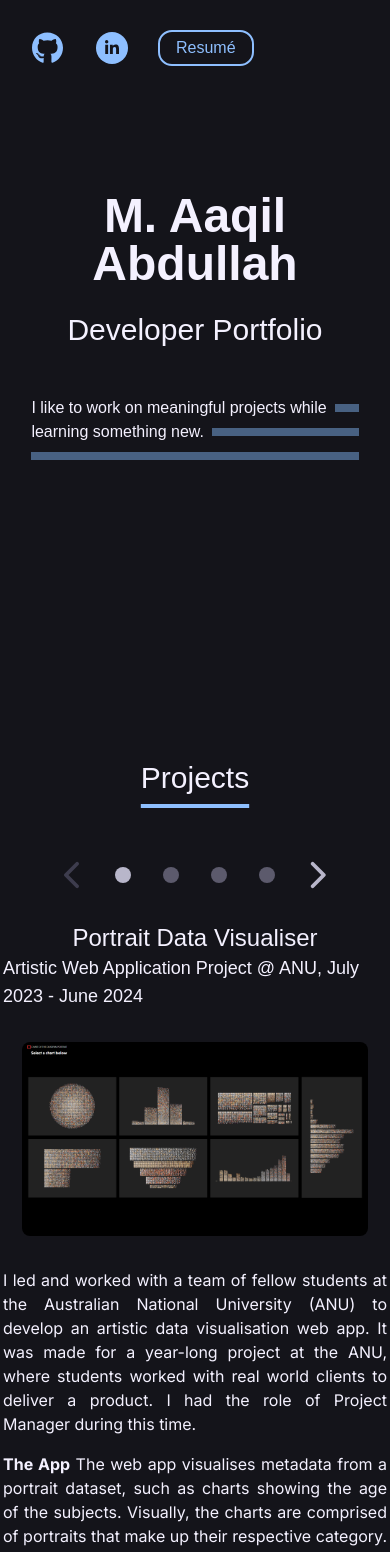
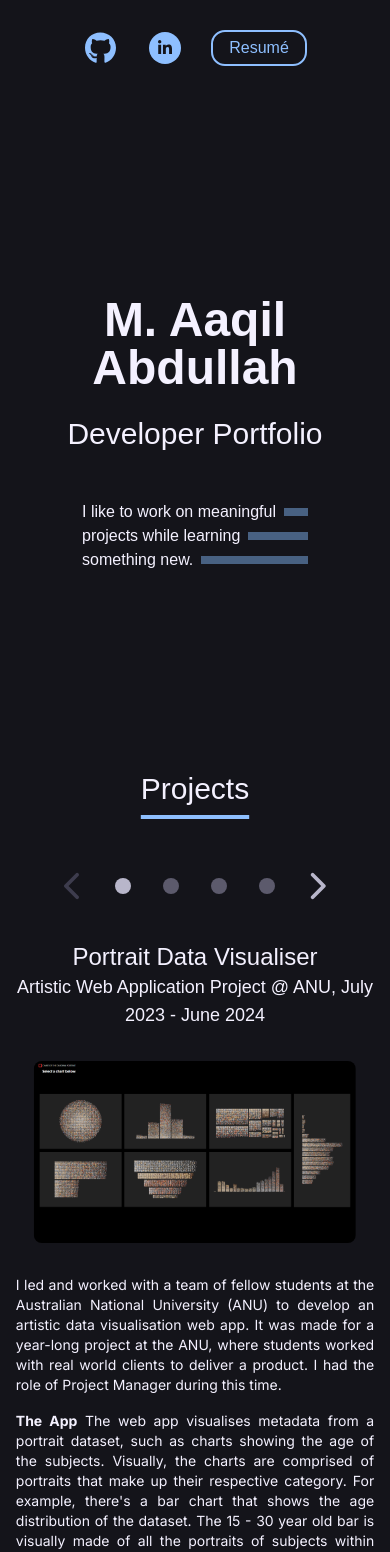
Before and after one commit to aaqil-a/portfolio, a Next.js app: page / in a window 390 px wide. Shown: the top 1552 px of the page. Built offline with nearby package versions, Linux system fonts and the light colour scheme; a web font is replaced by a local one.

Commit message:
Improve responsiveness for mobile

```diff
--- /dev/null
+++ b/app/bio.tsx
@@ -0,0 +1,28 @@
+'use client'
+
+function BioLine({text} : {text : string}) {
+    return (
+        <div className="min-h-6 flex overflow-hidden items-center text-nowrap">
+            <span className={"bg-background " + (text.length && "pr-2")}>
+                {text}
+            </span>
+            <div className="min-w-6 h-2 grow -z-10 animate__animated animate__slideInLeft animate__slow bg-accentDarker"/>
+        </div>
+    )
+}
+
+export default function Bio() {
+    return (<div className="flex flex-col items-center justify-center w-full min-h-[80vh] p-8 gap-6">
+        <h1 className="text-5xl font-bold text-center">
+            M. Aaqil Abdullah
+        </h1>
+        <h2 className="text-3xl mb-6 text-center">
+            Developer Portfolio
+        </h2>
+        <div className="text-l">
+            <BioLine text="I like to work on meaningful"/>
+            <BioLine text="projects while learning"/>
+            <BioLine text="something new."/>
+        </div>
+    </div>)
+}
--- a/app/page.tsx
+++ b/app/page.tsx
@@ -5,22 +5,12 @@ import { getProjects } from "@/utils/projects";
 import { ProjectData } from "./showcase/projects/projectCard";
 import { getSkills } from "@/utils/skills";
 import { SkillData } from "./showcase/skills";
+import Bio from "./bio";
 
 export interface ShowcaseData {
     projects : ProjectData[],
     skills : SkillData[],
     awards : string[],
-}
-
-function BioLine({text} : {text : string}) {
-    return (
-        <div className="min-h-6 flex items-center overflow-hidden text-nowrap">
-            <span className={"bg-background " + (text.length && "pr-2")}>
-                {text}
-            </span>
-            <div className="min-w-6 h-2 grow -z-10 animate__animated animate__slideInLeft animate__slow bg-accentDarker"/>
-        </div>
-    )
 }
 
 export default function Home() {
@@ -32,18 +22,18 @@ export default function Home() {
 
     return (
         <>
-            <header className="absolute flex p-8 gap-8 w-full bg-background">
+            <header className="flex p-8 gap-8 w-full bg-background justify-center md:justify-start">
                 <a
                     href="https://github.com/aaqil-a"
                     target="_blank"
                     className="h-8 w-8 transition rounded-full hover:text-accentDarker">
-                    <FontAwesomeIcon className="h-8" icon={faGithub}></FontAwesomeIcon>
+                    <FontAwesomeIcon className="h-8" icon={faGithub}/>
                 </a>
                 <a
                     href="https://www.linkedin.com/in/m-aaqil-abdullah/"
                     target="_blank"
                     className="bg-accent transition hover:bg-accentDarker flex items-center justify-center h-8 w-8 p-2 rounded-full">
-                    <FontAwesomeIcon className="h-4 text-background" icon={faLinkedinIn}></FontAwesomeIcon>
+                    <FontAwesomeIcon className="h-4 text-background" icon={faLinkedinIn}/>
                 </a>
                 <a
                     href="https://maaqila-general.s3.ap-southeast-2.amazonaws.com/resume.pdf"
@@ -53,20 +43,7 @@ export default function Home() {
                 </a>
             </header>
 
-            {/* Bio */}
-            <div className="flex flex-col items-center w-full min-h-[90vh] pt-48 pb-8">
-                <h1 className="text-5xl font-bold mb-6 text-center">
-                    M. Aaqil Abdullah
-                </h1>
-                <h2 className="text-3xl mb-12 text-center">
-                    Developer Portfolio
-                </h2>
-                <div className="text-l">
-                    <BioLine text="I like to work on meaningful projects while"/>
-                    <BioLine text="learning something new."/>
-                    <BioLine text=""/>
-                </div>
-            </div>
+            <Bio/>
 
             <Showcase data={showcase}/>
         </>
--- a/app/showcase/projects/projectCard.tsx
+++ b/app/showcase/projects/projectCard.tsx
@@ -1,5 +1,5 @@
 import Markdown from "markdown-to-jsx"
-import Image from "next/image";
+import Image, { StaticImageData } from "next/image";
 
 export interface ProjectData {
     metadata : {
@@ -45,7 +45,7 @@ function RelatedSkills({data} : {data : RelatedSkillsData[]}) {
                 Related Skills
             </div>
             <div className="bg-backgroundAccent w-full h-0.5 mt-2 mb-6"/>
-            <div className="grid grid-cols-2 md:grid-cols-3 gap-8 auto-rows-fr text-center">
+            <div className="grid grid-cols-1 sm:grid-cols-2 md:grid-cols-3 gap-8 auto-rows-fr text-center">
                 {skillComponents}
             </div>
         </div>
@@ -54,13 +54,16 @@ function RelatedSkills({data} : {data : RelatedSkillsData[]}) {
 
 interface ProjectCardProps {
     data : ProjectData,
+    image : StaticImageData,
     translate : number,
     selected : boolean
 }
 
-export default function ProjectCard({data, translate, selected} : ProjectCardProps) {
+
+export default function ProjectCard({data, image, translate, selected} : ProjectCardProps) {
     const metadata = data.metadata;
     const content = data.content;
+
 
     const dateSpan =
         `, ${metadata.start_date?.toLocaleDateString('default', {month: 'long', year: 'numeric'})} -
@@ -70,13 +73,13 @@ export default function ProjectCard({data, translate, selected} : ProjectCardPro
 
     return (
         <div
-            className={`absolute top-0 left-1/2 animate__animated ${selected ? 'animate__fadeIn' : 'animate__fadeOut'}`}
+            className={`absolute max-w-2xl w-[96%] p-2 top-0 left-1/2 animate__animated ${selected ? 'animate__fadeIn' : 'animate__fadeOut'}`}
             style={{translate : translate+'% 0'}}>
-            <div className="min-w-96 rounded-lg flex flex-col items-center">
+            <div className="rounded-lg flex flex-col items-center text-center">
                 <div className="text-2xl">{metadata.title}</div>
                 <div className="text-lg">{metadata.subtitle}{metadata.start_date && dateSpan}</div>
-                <Image src={'/projects/' + metadata.image} alt={metadata.title} width={1280} height={720} className="rounded-lg w-[90%] my-8"/>
-                <Markdown className="text-justify text-base font-inter flex flex-col gap-4 w-full">{content}</Markdown>
+                <Image placeholder="blur" src={image} alt={metadata.title} width={1280} height={720} className="rounded-lg w-[90%] my-8"/>
+                <Markdown className="text-left text-sm text-justify md:text-base font-inter flex flex-col gap-4 w-full">{content}</Markdown>
                 {relatedSkills}
             </div>
         </div>
--- a/app/showcase/projects/projects.tsx
+++ b/app/showcase/projects/projects.tsx
@@ -5,8 +5,11 @@ import { FontAwesomeIcon } from "@fortawesome/react-fontawesome"
 import ProjectCard, { ProjectData } from "./projectCard"
 import { useState } from "react"
 import ProjectButton from "./projectButton"
-
-
+import csiroImage from "../../../public/projects/csiro.jpg";
+import seismicVisImage from "../../../public/projects/seismicvis.jpg";
+import techlauncherImage from "../../../public/projects/techlauncher.png";
+import wyrmtongueImage from "../../../public/projects/wyrmtongue.png";
+import { StaticImageData } from "next/image"
 
 export default function Projects({ data } : {data : ProjectData[]}) {
     const [project, setProject] = useState(0);
@@ -15,22 +18,31 @@ export default function Projects({ data } : {data : ProjectData[]}) {
         <ProjectButton key={i} idx={i} selected={i == project} onProjectButtonClick={setProject}/>
     )
 
+    const images : ({[key : string] : StaticImageData} ) = {
+        "csiro": csiroImage,
+        "seismicvis" : seismicVisImage,
+        "techlauncher" : techlauncherImage,
+        "wyrmtongue" : wyrmtongueImage,
+    }
+
     const projectsGap = 150;
     const [offset, setOffset] = useState(0)
     const projectComponents = data.map((projectData, i) =>
-        <ProjectCard key={i} translate={-50 + projectsGap*i - offset} selected={project == i} data={projectData}/>
+        <ProjectCard
+            key={i}
+            translate={-50 + projectsGap*i - offset}
+            selected={project == i} data={projectData}
+            image={images[projectData.metadata.image]}
+        />
     )
 
     let animationId : NodeJS.Timeout | undefined = undefined;
 
     function nextProject() {
-        // if(animationId) endAnimation();
-        // setNewProject(Math.min(project + 1, data.length-1));
         slideAnimation();
         setProject(i => Math.min(i+1, data.length-1));
     }
     function prevProject() {
-        // setOldProject(project);
         slideAnimation(false);
         setProject(i => Math.max(i-1, 0));
     }
--- a/content/projects/csiro/description.md
+++ b/content/projects/csiro/description.md
@@ -1,7 +1,7 @@
 ---
 title: Semi-Supervised Object Detection Research
 subtitle: Research Internship @ CSIRO
-image: csiro.jpg
+image: csiro
 start_date: 2022-11-01
 end_date: 2023-08-01
 index: 2
--- a/content/projects/seismicvis/description.md
+++ b/content/projects/seismicvis/description.md
@@ -1,7 +1,7 @@
 ---
 title: Seismic Data 3D Visualiser
 subtitle: 3D Web Application Project
-image: seismicvis.jpg
+image: seismicvis
 start_date: 2021-12-01
 end_date: 2022-04-01
 index: 3
--- a/content/projects/techlauncher/description.md
+++ b/content/projects/techlauncher/description.md
@@ -1,7 +1,7 @@
 ---
 title: Portrait Data Visualiser
 subtitle: Artistic Web Application Project @ ANU
-image: techlauncher.png
+image: techlauncher
 start_date: 2023-07-01
 end_date: 2024-06-01
 index: 0
--- a/content/projects/wyrmtongue/description.md
+++ b/content/projects/wyrmtongue/description.md
@@ -1,7 +1,7 @@
 ---
 title: AI Tool for Role-Playing Games
 subtitle: Full Stack Web Application Personal Project
-image : wyrmtongue.png
+image : wyrmtongue
 index: 1
 ---
 
```
